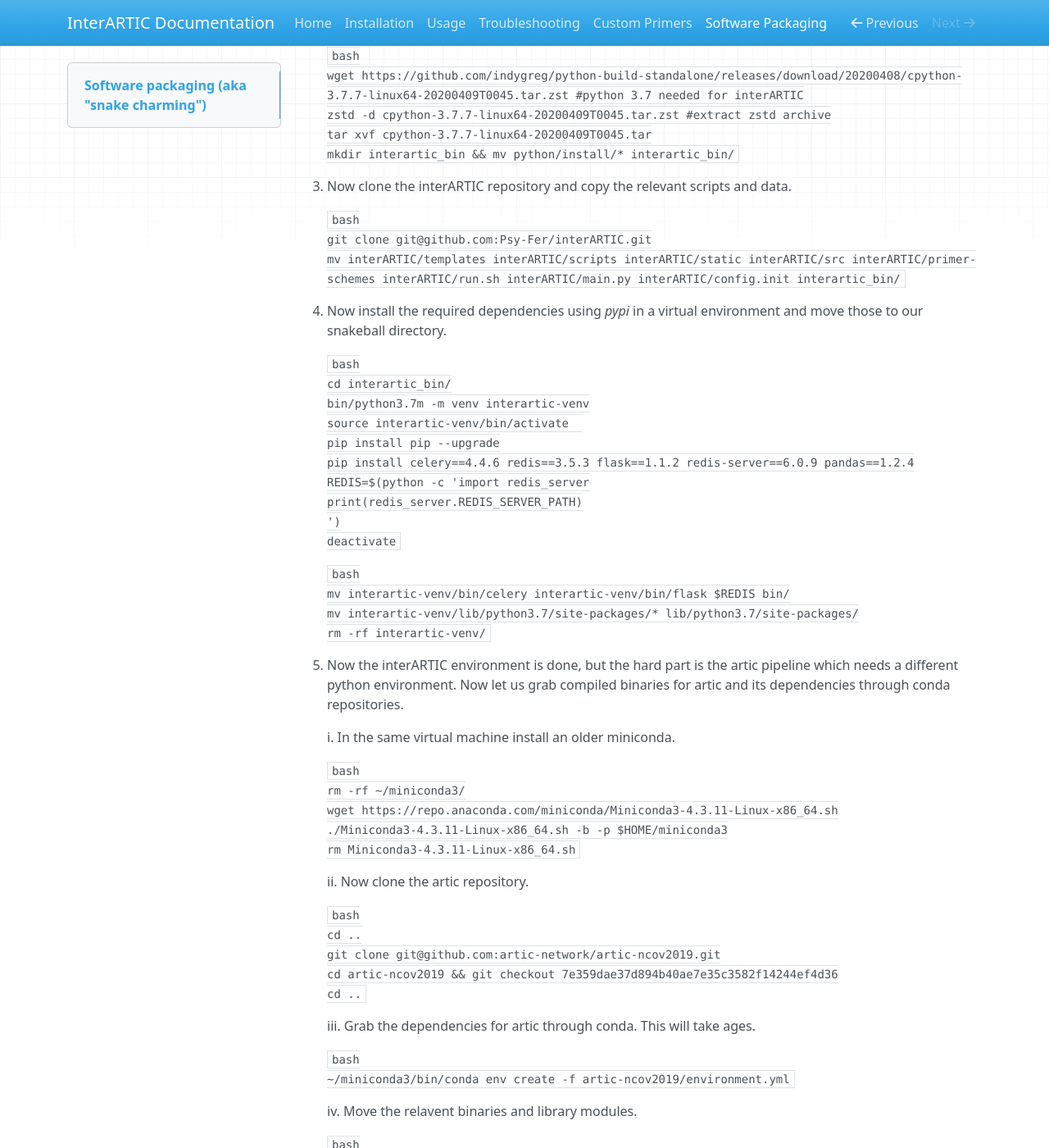
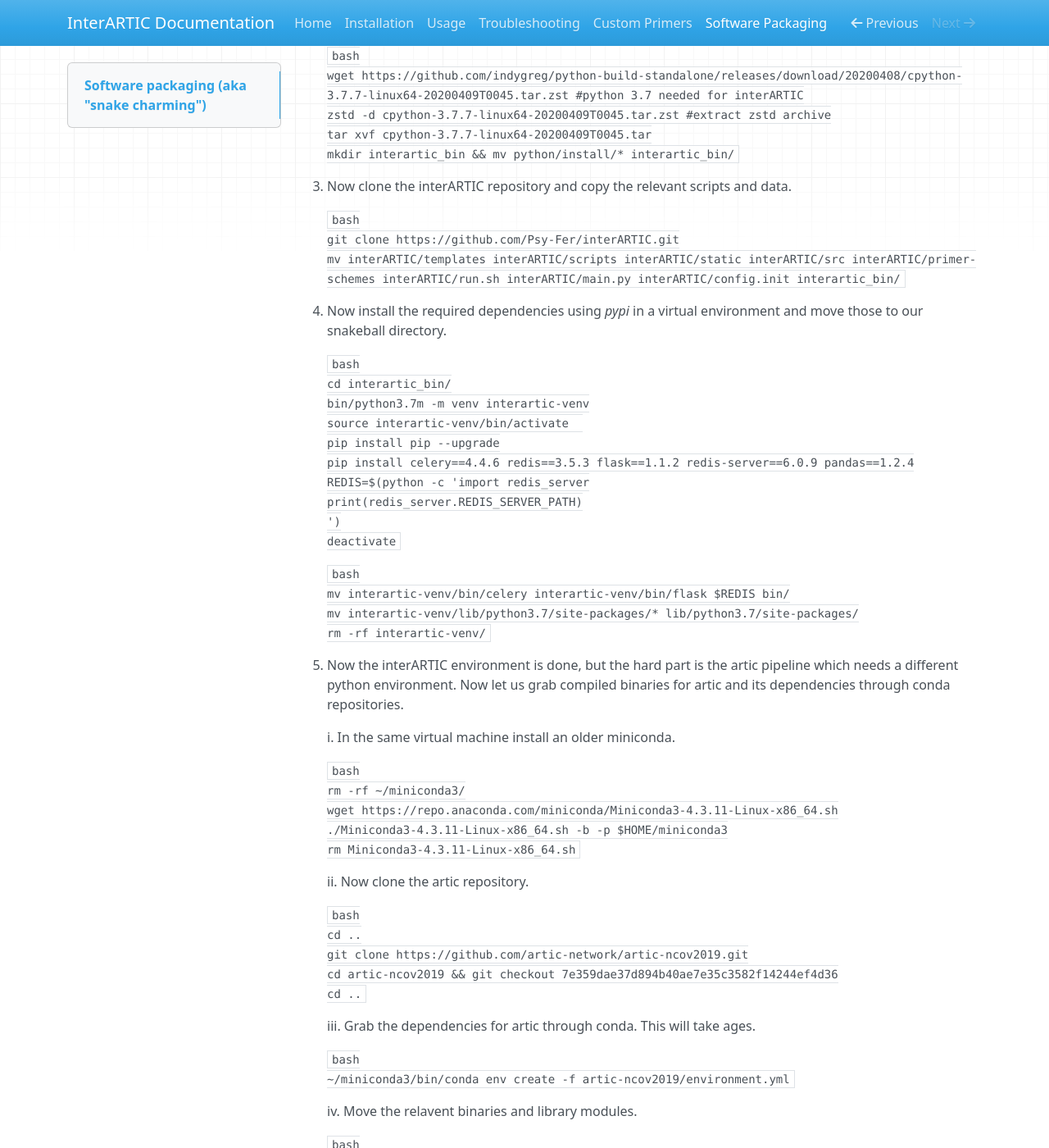
Before and after one commit to Psy-Fer/interARTIC, an MkDocs documentation site: the page built from docs/snakeballing.md, in a window 1280 px wide and 1400 px high, scrolled down 874 px. Shown: the whole window at 82% size. Built offline with MkDocs 1.6.1, drawn with Linux system fonts in a browser that asks for light colours; nearby versions of some CDN libraries.

Commit message:
https not git

````diff
--- a/docs/snakeballing.md
+++ b/docs/snakeballing.md
@@ -23,7 +23,7 @@
 3. Now clone the interARTIC repository and copy the relevant scripts and data.
 
     ```bash
-    git clone git@github.com:Psy-Fer/interARTIC.git
+    git clone https://github.com/Psy-Fer/interARTIC.git
     mv interARTIC/templates interARTIC/scripts interARTIC/static interARTIC/src interARTIC/primer-schemes interARTIC/run.sh interARTIC/main.py interARTIC/config.init interartic_bin/
     ```
 
@@ -62,7 +62,7 @@
 
     ```bash
     cd ..
-    git clone git@github.com:artic-network/artic-ncov2019.git
+    git clone https://github.com/artic-network/artic-ncov2019.git
     cd artic-ncov2019 && git checkout 7e359dae37d894b40ae7e35c3582f14244ef4d36
     cd ..
     ```
````
